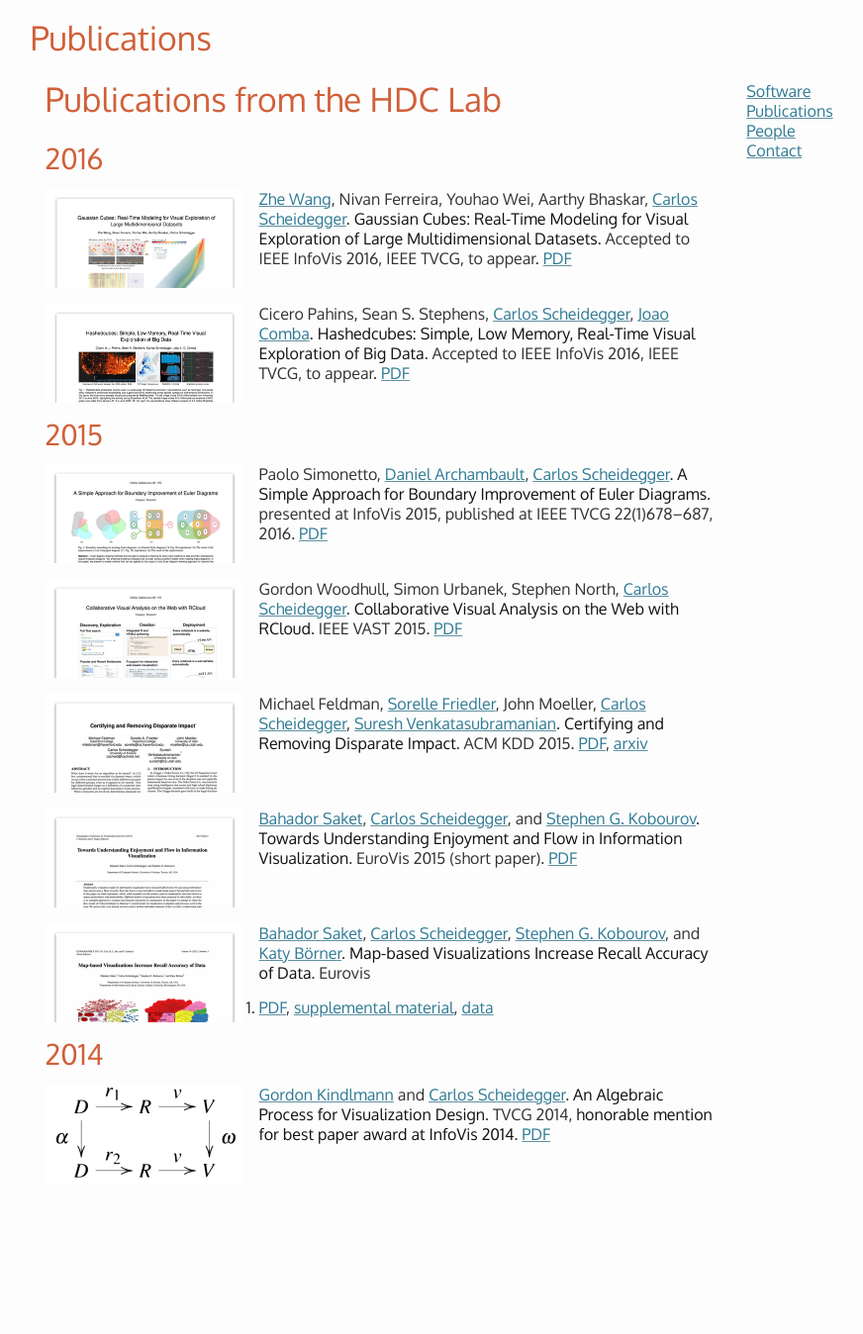
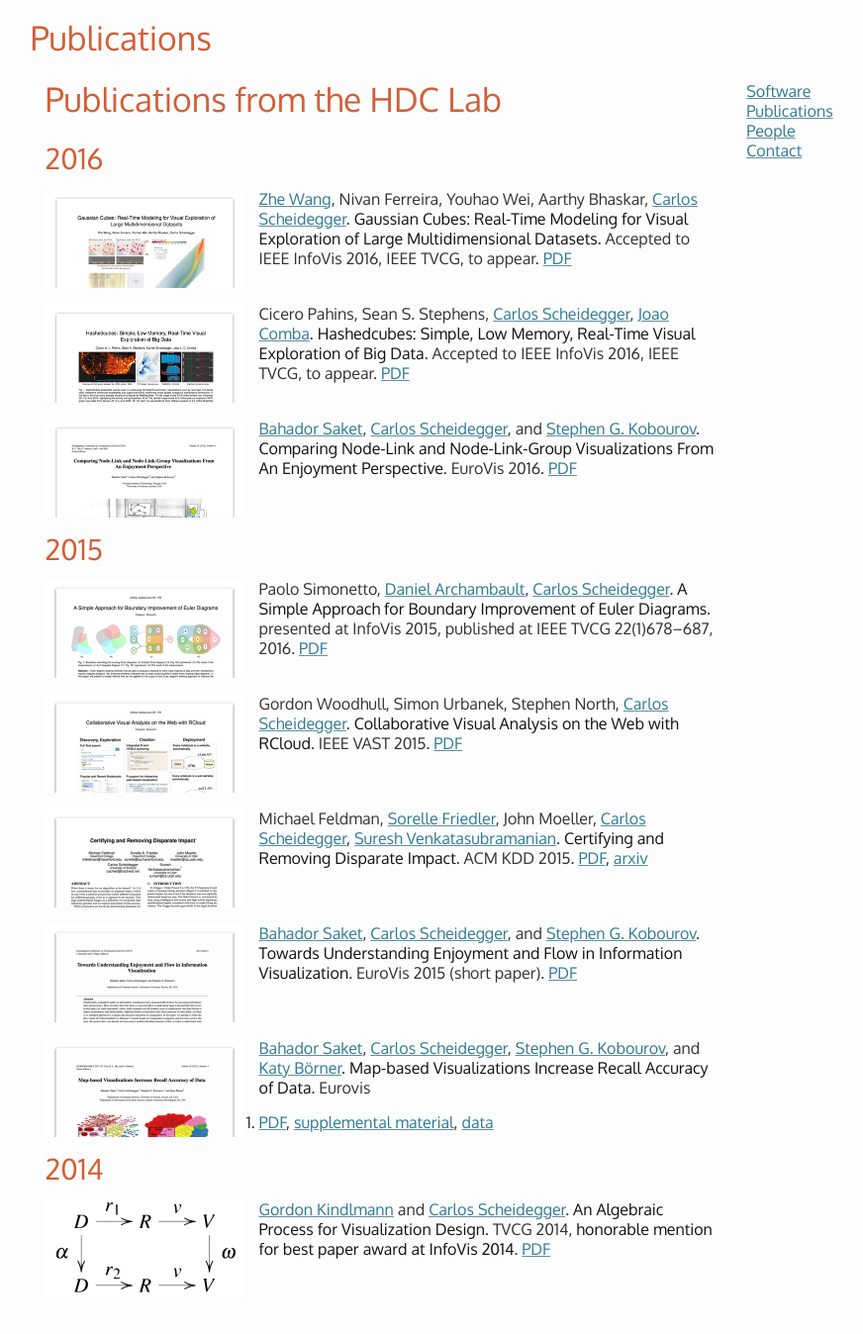
Before and after one commit to hdc-arizona/hdc-arizona.github.io, a Jekyll site: the page built from publications.md, in a window 1280 px wide. Shown: the whole page at 99% size, without its empty margins (137-1009 px from the left). Built offline with Jekyll 4.4.1, drawn with Linux system fonts in a browser that asks for light colours; before the commit the page ends 1232 px from its top, so only the background shows below that.

Commit message:
eurovis 2016

```diff
--- a/publications.md
+++ b/publications.md
@@ -12,6 +12,10 @@ title: Publications
 <div class="pubdiv"></div>
 
 [<img class="pubthumb" src="papers/thumbs/infovis_2016_hashedcubes.png">](papers/infovis_2016_hashedcubes.pdf) Cicero Pahins, Sean S. Stephens, [Carlos Scheidegger](http://cscheid.net), [Joao Comba](http://www.inf.ufrgs.br/~comba/). **Hashedcubes: Simple, Low Memory, Real-Time Visual Exploration of Big Data**. Accepted to IEEE InfoVis 2016, IEEE TVCG, to appear. [PDF](papers/infovis_2016_hashedcubes.pdf)
+
+<div class="pubdiv"></div>
+
+[<img class="pubthumb" src="papers/thumbs/eurovis_2016_comparing.png">](papers/eurovis_2016_comparing.pdf) [Bahador Saket](http://bahadorsaket.com), [Carlos Scheidegger](http://cscheid.net), and [Stephen G. Kobourov](http://www.cs.arizona.edu/~kobourov). **Comparing Node-Link and Node-Link-Group Visualizations From An Enjoyment Perspective**. EuroVis 2016. [PDF](papers/eurovis_2016_comparing.pdf)
 
 <div class="pubdiv"></div>
 
```
Also changed, not shown: papers/thumbs/eurovis_2016_comparing.png (added), 1 other file.
